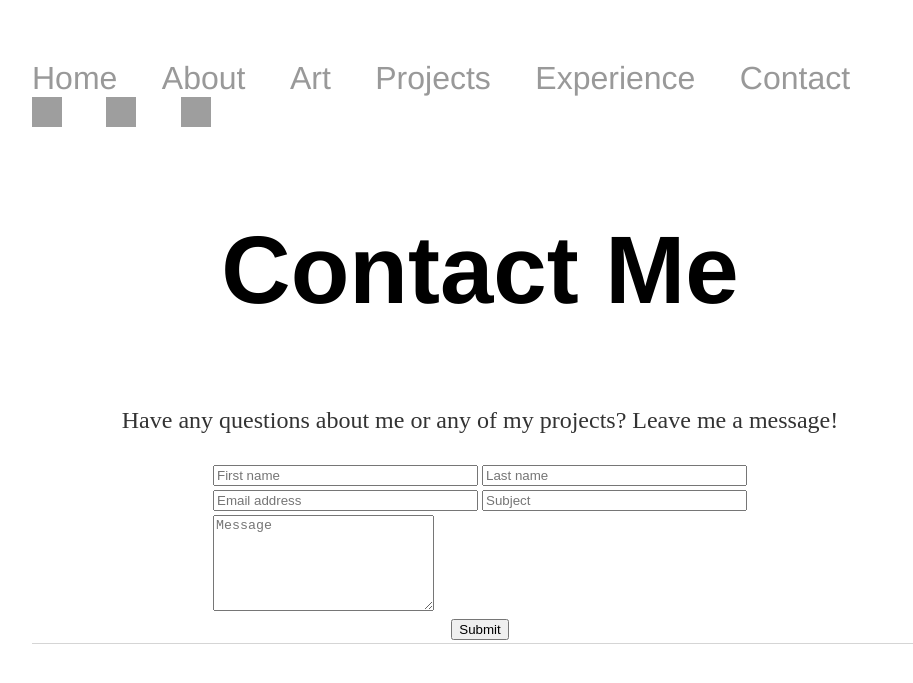
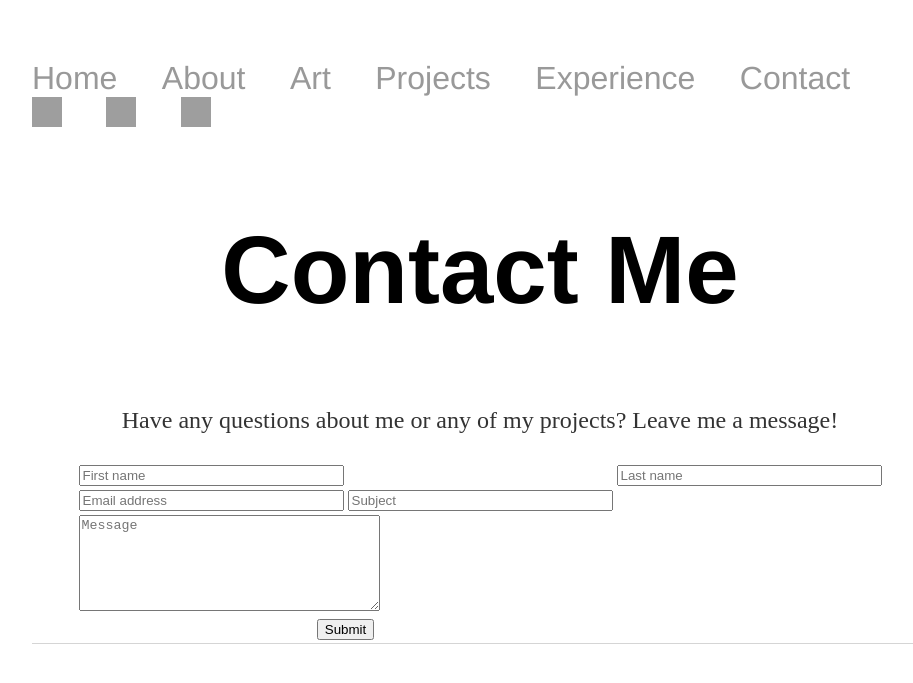
Before and after one commit to jhltsang/jhltsang.github.io, a Jekyll site: the page built from contact/index.html, in a window 1280 px wide. Shown: the top 683 px of the page, without its empty margins (160-1073 px from the left). Built offline with Jekyll 4.4.1, drawn with Linux system fonts in a browser that asks for light colours; grey boxes are pictures that could not be loaded.

Commit message:
Update index.html

```diff
--- a/contact/index.html
+++ b/contact/index.html
@@ -8,12 +8,14 @@ title: Jessica Tsang
 </div><!-- /.blurb -->
 
 <center><form name="htmlform" method="post" action="html_form_send.php">
-<table width="1px">
+<table width="50px">
+
 
 </tr>
 <tr>
   <td valign="top">
   <input  type="text" name="first_name" placeholder="First name" maxlength="50" size="30">
+  <td>&nbsp;</td>
   <td valign="top">
   <input  type="text" name="last_name" placeholder="Last name" maxlength="50" size="30">
  </td>
@@ -30,7 +32,7 @@ title: Jessica Tsang
 
 <tr>
  <td colspan="2" valign="top">
-  <textarea  name="message" placeholder="Message" maxlength="1000" cols="25" rows="6"></textarea>
+  <textarea  name="message" placeholder="Message" maxlength="1000" cols="35" rows="6"></textarea>
  </td>
 </tr>
 
```
